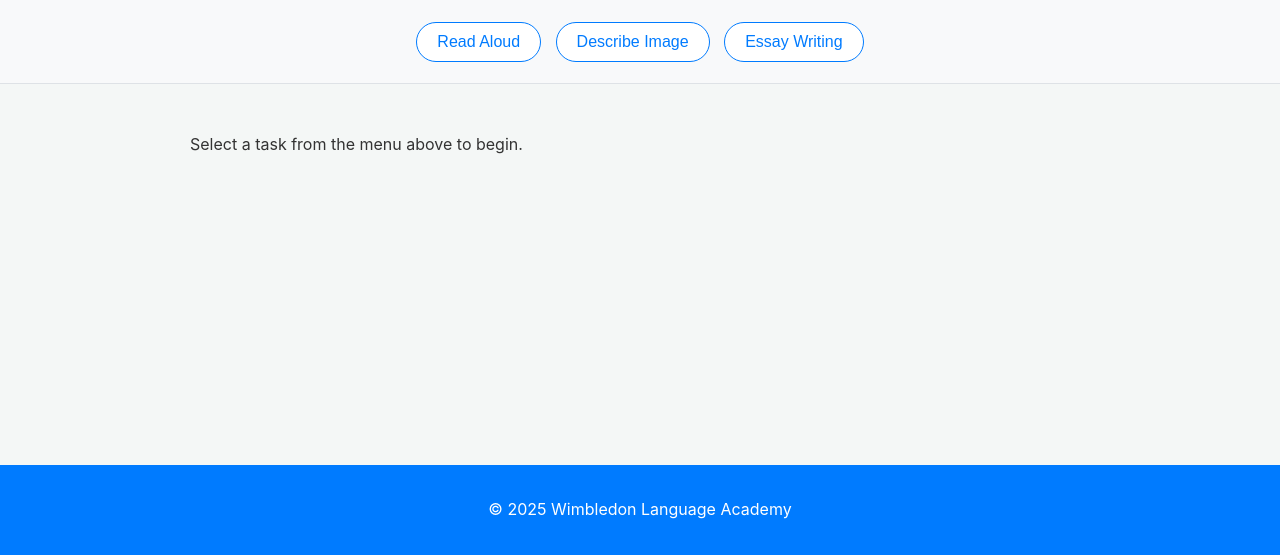
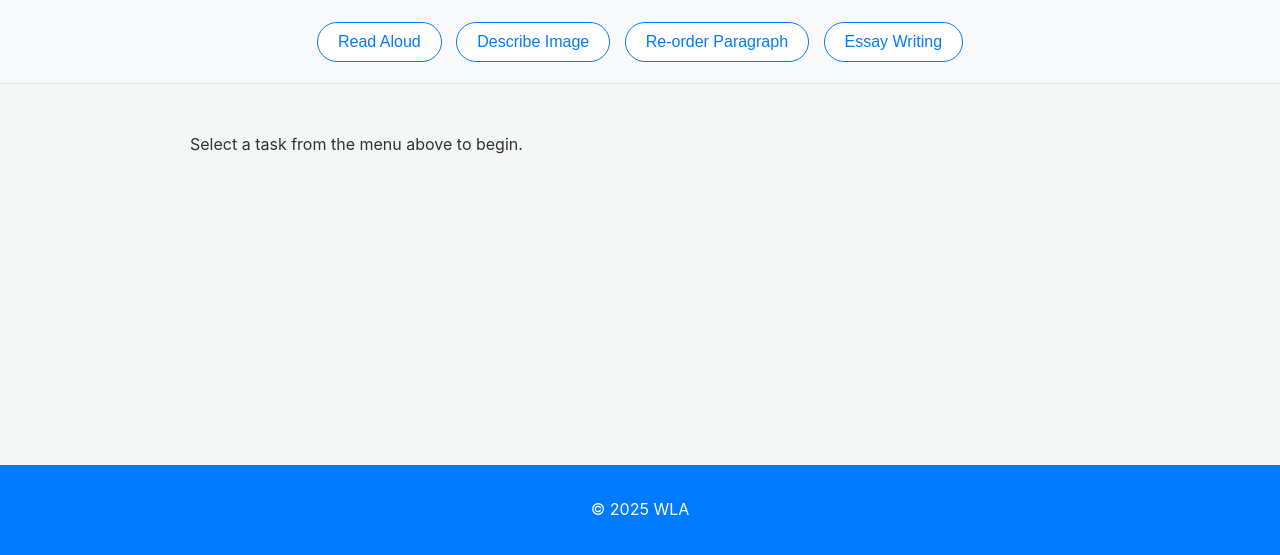
Before and after one commit to azazel1805/pte, a plain HTML site: page frontend/index.html in a window 1280 px wide. Shown: the part 245-800 px from the top of the page. Drawn offline with nearby package versions, Linux system fonts and the light colour scheme.

Commit message:
Update index.html

```diff
--- a/frontend/index.html
+++ b/frontend/index.html
@@ -18,7 +18,7 @@
         <h2>Select a Task</h2>
         <button class="task-btn" data-task="read-aloud">Read Aloud</button>
         <button class="task-btn" data-task="describe-image">Describe Image</button>
-
+        <button class="task-btn" data-task="reorder-paragraph">Re-order Paragraph</button>
         <!-- NEW TASK BUTTON -->
         <button class="task-btn" data-task="essay">Essay Writing</button>
     </nav>
@@ -40,7 +40,7 @@
     </main>
 
     <footer>
-        <p>© 2025 Wimbledon Language Academy</p>
+        <p>© 2025 WLA</p>
     </footer>
 
     <!-- Include SortableJS for Re-order Paragraph -->
```
